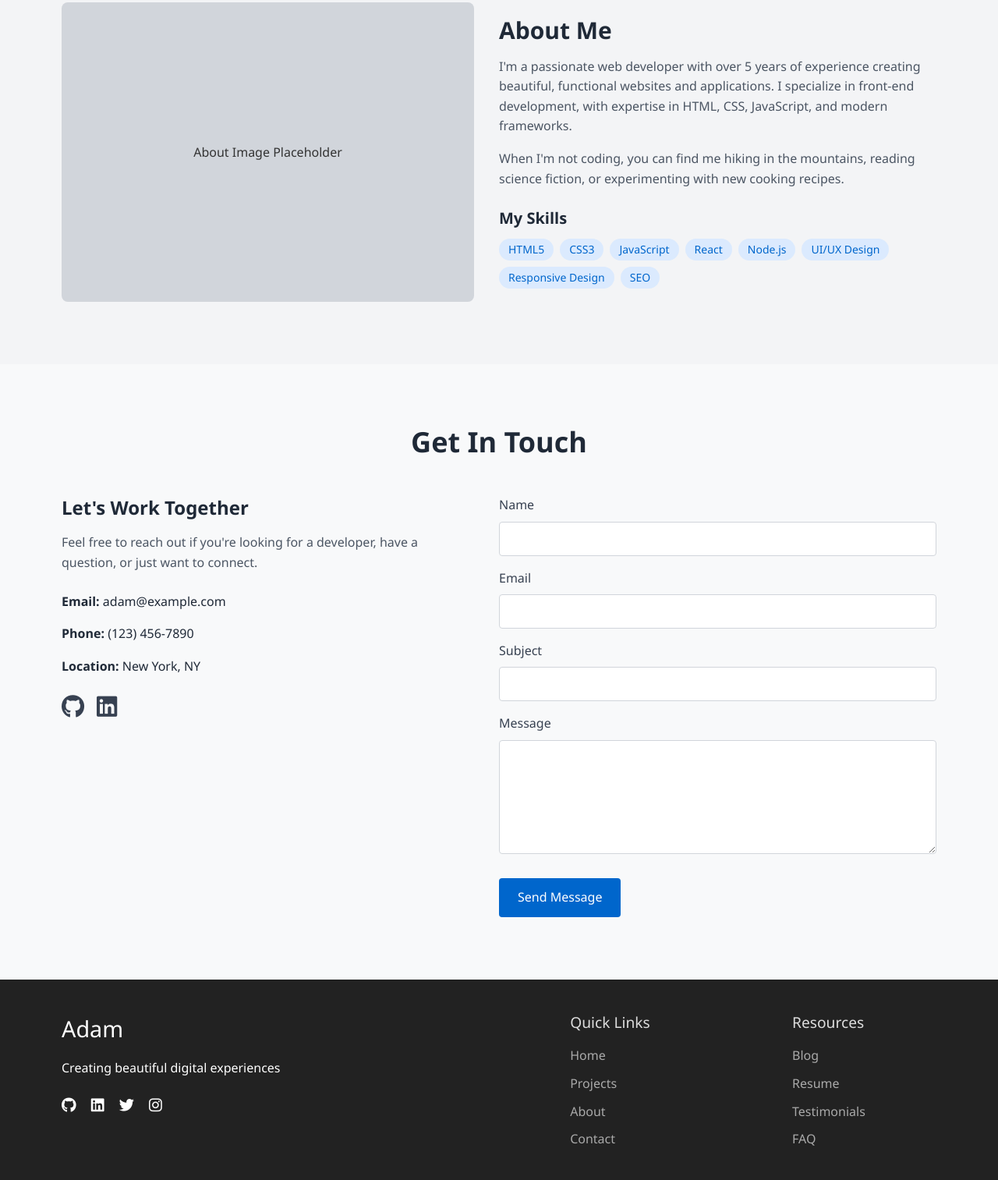
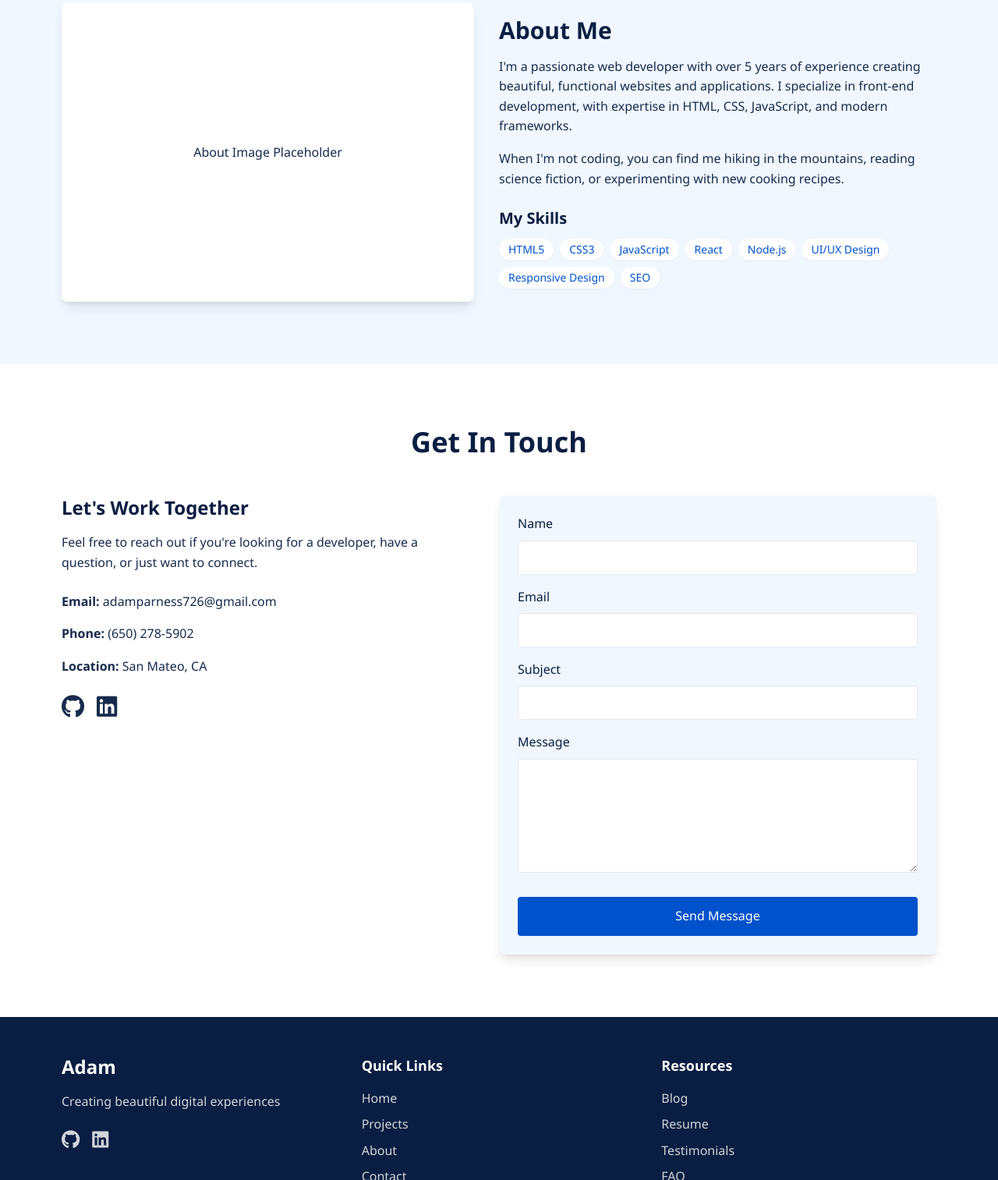
Before and after one commit to AdamParness/portfolio, a website: page index.html in a window 1280 px wide. Shown: the part 1287-2800 px from the top of the page at 78% size. Drawn offline with Linux system fonts and the light colour scheme.

Commit message:
Update color scheme to blue and white, add images directory

```diff
--- a/index.html
+++ b/index.html
@@ -14,8 +14,8 @@
             theme: {
                 extend: {
                     colors: {
-                        primary: '#0066cc',
-                        secondary: '#004080',
+                        primary: '#0052CC',
+                        secondary: '#0747A6',
                     }
                 }
             }
@@ -32,18 +32,18 @@
         body {
             font-family: 'Segoe UI', Tahoma, Geneva, Verdana, sans-serif;
             line-height: 1.6;
-            color: #333;
-            background-color: #f8f9fa;
+            color: #172B4D;
+            background-color: #F7FAFC;
         }
 
         a {
             text-decoration: none;
-            color: #0066cc;
+            color: #0052CC;
             transition: color 0.3s;
         }
 
         a:hover {
-            color: #004080;
+            color: #0747A6;
         }
 
         img {
@@ -476,68 +476,59 @@
         }
     </style>
 </head>
-<body>
+<body class="bg-offwhite text-darkblue">
     <!-- Header -->
     <header class="bg-white shadow-md sticky top-0 z-50">
         <div class="container mx-auto px-4">
             <nav class="flex justify-between items-center py-5">
-                <div class="text-2xl font-bold text-gray-800">Adam</div>
+                <div class="text-2xl font-bold text-darkblue">Adam</div>
                 <ul class="hidden md:flex space-x-8">
-                    <li><a href="#home" class="text-gray-700 font-medium hover:text-primary transition-colors">Home</a></li>
-                    <li><a href="#projects" class="text-gray-700 font-medium hover:text-primary transition-colors">Projects</a></li>
-                    <li><a href="#about" class="text-gray-700 font-medium hover:text-primary transition-colors">About</a></li>
-                    <li><a href="#contact" class="text-gray-700 font-medium hover:text-primary transition-colors">Contact</a></li>
+                    <li><a href="#home" class="text-darkblue font-medium hover:text-primary transition-colors">Home</a></li>
+                    <li><a href="#projects" class="text-darkblue font-medium hover:text-primary transition-colors">Projects</a></li>
+                    <li><a href="#about" class="text-darkblue font-medium hover:text-primary transition-colors">About</a></li>
+                    <li><a href="#contact" class="text-darkblue font-medium hover:text-primary transition-colors">Contact</a></li>
                 </ul>
-                <div class="md:hidden text-2xl cursor-pointer">☰</div>
+                <div class="md:hidden text-2xl cursor-pointer text-darkblue">☰</div>
             </nav>
         </div>
     </header>
 
     <!-- Hero Section -->
-    <section id="home" class="bg-gray-100 py-20">
+    <section id="home" class="bg-lightblue py-20">
         <div class="container mx-auto px-4">
             <div class="flex flex-col md:flex-row items-center">
                 <div class="md:w-1/2 md:pr-8 mb-8 md:mb-0">
-                    <h1 class="text-4xl md:text-5xl font-bold text-gray-800 mb-4">Hi, I'm Adam</h1>
-                    <p class="text-xl text-gray-600 mb-6">A passionate developer creating beautiful and functional web experiences</p>
+                    <h1 class="text-4xl md:text-5xl font-bold text-navy mb-4">Hi, I'm Adam</h1>
+                    <p class="text-xl text-darkblue mb-6">A passionate developer creating beautiful and functional web experiences</p>
                     <a href="#projects" class="bg-primary hover:bg-secondary text-white font-medium py-3 px-6 rounded transition-colors duration-300">View My Work</a>
                 </div>
                 <div class="md:w-1/2">
-                    <div class="bg-gray-300 h-80 w-full rounded-lg flex items-center justify-center">Profile Image Placeholder</div>
+                    <div class="bg-white h-80 w-full rounded-lg shadow-lg flex items-center justify-center">Profile Image Placeholder</div>
                 </div>
             </div>
         </div>
     </section>
 
     <!-- Projects Section -->
-    <section id="projects" class="py-20">
+    <section id="projects" class="bg-white py-20">
         <div class="container mx-auto px-4">
-            <h2 class="text-3xl md:text-4xl font-bold text-center text-gray-800 mb-12">My Projects</h2>
+            <h2 class="text-3xl md:text-4xl font-bold text-center text-navy mb-12">My Projects</h2>
             <div class="grid grid-cols-1 md:grid-cols-2 lg:grid-cols-3 gap-8">
-                <!-- Project 1 -->
-                <div class="bg-white rounded-lg overflow-hidden shadow-lg transition-transform duration-300 hover:-translate-y-2 hover:shadow-xl">
-                    <div class="bg-gray-300 h-48 flex items-center justify-center">Project Image Placeholder</div>
+                <!-- Project Cards -->
+                <div class="bg-lightblue rounded-lg overflow-hidden shadow-lg transition-transform duration-300 hover:-translate-y-2 hover:shadow-xl">
+                    <img src="images/cat-dog-classifier.png" alt="Cat Dog Classifier Project" class="bg-white h-48 w-full object-cover">
                     <div class="p-6">
-                        <h3 class="text-xl font-bold text-gray-800 mb-2">E-commerce Website</h3>
-                        <p class="text-gray-600 mb-4">A fully responsive online store with shopping cart functionality and payment integration.</p>
+                        <h3 class="text-xl font-bold text-navy mb-2">Cat Dog Image Classifier</h3>
+                        <p class="text-darkblue mb-4">A web application that classifies images as either cats or dogs using a deep learning model based on MobileNetV2.</p>
                         <a href="#" class="inline-block bg-primary hover:bg-secondary text-white font-medium py-2 px-4 rounded transition-colors duration-300">View Project</a>
                     </div>
                 </div>
-                <!-- Project 2 -->
-                <div class="bg-white rounded-lg overflow-hidden shadow-lg transition-transform duration-300 hover:-translate-y-2 hover:shadow-xl">
-                    <div class="bg-gray-300 h-48 flex items-center justify-center">Project Image Placeholder</div>
+                <!-- Repeat for other project cards with the same styling -->
+                <div class="bg-lightblue rounded-lg overflow-hidden shadow-lg transition-transform duration-300 hover:-translate-y-2 hover:shadow-xl">
+                    <div class="bg-white h-48 flex items-center justify-center">Project Image Placeholder</div>
                     <div class="p-6">
-                        <h3 class="text-xl font-bold text-gray-800 mb-2">Portfolio Design</h3>
-                        <p class="text-gray-600 mb-4">A minimalist portfolio website designed for a professional photographer.</p>
-                        <a href="#" class="inline-block bg-primary hover:bg-secondary text-white font-medium py-2 px-4 rounded transition-colors duration-300">View Project</a>
-                    </div>
-                </div>
-                <!-- Project 3 -->
-                <div class="bg-white rounded-lg overflow-hidden shadow-lg transition-transform duration-300 hover:-translate-y-2 hover:shadow-xl">
-                    <div class="bg-gray-300 h-48 flex items-center justify-center">Project Image Placeholder</div>
-                    <div class="p-6">
-                        <h3 class="text-xl font-bold text-gray-800 mb-2">Task Management App</h3>
-                        <p class="text-gray-600 mb-4">A productivity application built with React for organizing and tracking tasks.</p>
+                        <h3 class="text-xl font-bold text-navy mb-2">Portfolio Design</h3>
+                        <p class="text-darkblue mb-4">A minimalist portfolio website designed for a professional photographer.</p>
                         <a href="#" class="inline-block bg-primary hover:bg-secondary text-white font-medium py-2 px-4 rounded transition-colors duration-300">View Project</a>
                     </div>
                 </div>
@@ -546,27 +537,27 @@
     </section>
 
     <!-- About Section -->
-    <section id="about" class="bg-gray-100 py-20">
+    <section id="about" class="bg-lightblue py-20">
         <div class="container mx-auto px-4">
             <div class="flex flex-col md:flex-row items-center">
                 <div class="md:w-1/2 md:pr-8 mb-8 md:mb-0">
-                    <div class="bg-gray-300 h-96 w-full rounded-lg flex items-center justify-center">About Image Placeholder</div>
+                    <div class="bg-white h-96 w-full rounded-lg shadow-lg flex items-center justify-center">About Image Placeholder</div>
                 </div>
                 <div class="md:w-1/2">
-                    <h2 class="text-3xl font-bold text-gray-800 mb-4">About Me</h2>
-                    <p class="text-gray-600 mb-4">I'm a passionate web developer with over 5 years of experience creating beautiful, functional websites and applications. I specialize in front-end development, with expertise in HTML, CSS, JavaScript, and modern frameworks.</p>
-                    <p class="text-gray-600 mb-6">When I'm not coding, you can find me hiking in the mountains, reading science fiction, or experimenting with new cooking recipes.</p>
+                    <h2 class="text-3xl font-bold text-navy mb-4">About Me</h2>
+                    <p class="text-darkblue mb-4">I'm a passionate web developer with over 5 years of experience creating beautiful, functional websites and applications. I specialize in front-end development, with expertise in HTML, CSS, JavaScript, and modern frameworks.</p>
+                    <p class="text-darkblue mb-6">When I'm not coding, you can find me hiking in the mountains, reading science fiction, or experimenting with new cooking recipes.</p>
                     <div>
-                        <h3 class="text-xl font-bold text-gray-800 mb-3">My Skills</h3>
+                        <h3 class="text-xl font-bold text-navy mb-3">My Skills</h3>
                         <div class="flex flex-wrap gap-2">
-                            <span class="bg-blue-100 text-primary px-3 py-1 rounded-full text-sm">HTML5</span>
-                            <span class="bg-blue-100 text-primary px-3 py-1 rounded-full text-sm">CSS3</span>
-                            <span class="bg-blue-100 text-primary px-3 py-1 rounded-full text-sm">JavaScript</span>
-                            <span class="bg-blue-100 text-primary px-3 py-1 rounded-full text-sm">React</span>
-                            <span class="bg-blue-100 text-primary px-3 py-1 rounded-full text-sm">Node.js</span>
-                            <span class="bg-blue-100 text-primary px-3 py-1 rounded-full text-sm">UI/UX Design</span>
-                            <span class="bg-blue-100 text-primary px-3 py-1 rounded-full text-sm">Responsive Design</span>
-                            <span class="bg-blue-100 text-primary px-3 py-1 rounded-full text-sm">SEO</span>
+                            <span class="bg-white text-primary px-3 py-1 rounded-full text-sm shadow-sm">HTML5</span>
+                            <span class="bg-white text-primary px-3 py-1 rounded-full text-sm shadow-sm">CSS3</span>
+                            <span class="bg-white text-primary px-3 py-1 rounded-full text-sm shadow-sm">JavaScript</span>
+                            <span class="bg-white text-primary px-3 py-1 rounded-full text-sm shadow-sm">React</span>
+                            <span class="bg-white text-primary px-3 py-1 rounded-full text-sm shadow-sm">Node.js</span>
+                            <span class="bg-white text-primary px-3 py-1 rounded-full text-sm shadow-sm">UI/UX Design</span>
+                            <span class="bg-white text-primary px-3 py-1 rounded-full text-sm shadow-sm">Responsive Design</span>
+                            <span class="bg-white text-primary px-3 py-1 rounded-full text-sm shadow-sm">SEO</span>
                         </div>
                     </div>
                 </div>
@@ -575,33 +566,33 @@
     </section>
 
     <!-- Contact Section -->
-    <section id="contact" class="py-20">
+    <section id="contact" class="bg-white py-20">
         <div class="container mx-auto px-4">
-            <h2 class="text-3xl md:text-4xl font-bold text-center text-gray-800 mb-12">Get In Touch</h2>
+            <h2 class="text-3xl md:text-4xl font-bold text-center text-navy mb-12">Get In Touch</h2>
             <div class="flex flex-col md:flex-row">
                 <div class="md:w-1/2 md:pr-8 mb-8 md:mb-0">
-                    <h3 class="text-2xl font-bold text-gray-800 mb-4">Let's Work Together</h3>
-                    <p class="text-gray-600 mb-6">Feel free to reach out if you're looking for a developer, have a question, or just want to connect.</p>
+                    <h3 class="text-2xl font-bold text-navy mb-4">Let's Work Together</h3>
+                    <p class="text-darkblue mb-6">Feel free to reach out if you're looking for a developer, have a question, or just want to connect.</p>
                     <div class="mb-4">
-                        <p class="text-gray-800"><strong>Email:</strong> adam@example.com</p>
+                        <p class="text-darkblue"><strong>Email:</strong> adamparness726@gmail.com</p>
                     </div>
                     <div class="mb-4">
-                        <p class="text-gray-800"><strong>Phone:</strong> (123) 456-7890</p>
+                        <p class="text-darkblue"><strong>Phone:</strong> (650) 278-5902</p>
                     </div>
                     <div class="mb-6">
-                        <p class="text-gray-800"><strong>Location:</strong> New York, NY</p>
+                        <p class="text-darkblue"><strong>Location:</strong> San Mateo, CA</p>
                     </div>
                     <div class="flex space-x-4">
-                        <a href="https://github.com/" target="_blank" class="text-gray-700 hover:text-primary transition-colors">
+                        <a href="https://github.com/AdamParness" target="_blank" class="text-darkblue hover:text-primary transition-colors">
                             <i class="fab fa-github text-3xl"></i>
                         </a>
-                        <a href="https://linkedin.com/" target="_blank" class="text-gray-700 hover:text-primary transition-colors">
+                        <a href="https://www.linkedin.com/in/adam-parness/" target="_blank" class="text-darkblue hover:text-primary transition-colors">
                             <i class="fab fa-linkedin text-3xl"></i>
                         </a>
                     </div>
                 </div>
                 <div class="md:w-1/2">
-                    <form action="https://formsubmit.co/adamparness726@gmail.com" method="POST">
+                    <form action="https://formsubmit.co/6073bf12fa0c177f34842cfde7d68d40" method="POST" class="bg-lightblue p-6 rounded-lg shadow-lg">
                         <!-- Honeypot -->
                         <input type="text" name="_honey" style="display: none;">
                         <!-- Disable Captcha -->
@@ -610,22 +601,22 @@
                         <input type="hidden" name="_next" value="https://adamparness.github.io/portfolio/thanks.html">
 
                         <div class="mb-4">
-                            <label for="name" class="block text-gray-700 mb-2">Name</label>
-                            <input type="text" name="name" id="name" class="w-full px-4 py-2 border border-gray-300 rounded focus:outline-none focus:ring-2 focus:ring-primary focus:border-transparent" required>
+                            <label for="name" class="block text-navy mb-2">Name</label>
+                            <input type="text" name="name" id="name" class="w-full px-4 py-2 border border-gray-200 rounded focus:outline-none focus:ring-2 focus:ring-primary focus:border-transparent bg-white" required>
                         </div>
                         <div class="mb-4">
-                            <label for="email" class="block text-gray-700 mb-2">Email</label>
-                            <input type="email" name="email" id="email" class="w-full px-4 py-2 border border-gray-300 rounded focus:outline-none focus:ring-2 focus:ring-primary focus:border-transparent" required>
+                            <label for="email" class="block text-navy mb-2">Email</label>
+                            <input type="email" name="email" id="email" class="w-full px-4 py-2 border border-gray-200 rounded focus:outline-none focus:ring-2 focus:ring-primary focus:border-transparent bg-white" required>
                         </div>
                         <div class="mb-4">
-                            <label for="subject" class="block text-gray-700 mb-2">Subject</label>
-                            <input type="text" name="subject" id="subject" class="w-full px-4 py-2 border border-gray-300 rounded focus:outline-none focus:ring-2 focus:ring-primary focus:border-transparent" required>
+                            <label for="subject" class="block text-navy mb-2">Subject</label>
+                            <input type="text" name="subject" id="subject" class="w-full px-4 py-2 border border-gray-200 rounded focus:outline-none focus:ring-2 focus:ring-primary focus:border-transparent bg-white" required>
                         </div>
                         <div class="mb-6">
-                            <label for="message" class="block text-gray-700 mb-2">Message</label>
-                            <textarea name="message" id="message" rows="5" class="w-full px-4 py-2 border border-gray-300 rounded focus:outline-none focus:ring-2 focus:ring-primary focus:border-transparent" required></textarea>
+                            <label for="message" class="block text-navy mb-2">Message</label>
+                            <textarea name="message" id="message" rows="5" class="w-full px-4 py-2 border border-gray-200 rounded focus:outline-none focus:ring-2 focus:ring-primary focus:border-transparent bg-white" required></textarea>
                         </div>
-                        <button type="submit" class="bg-primary hover:bg-secondary text-white font-medium py-3 px-6 rounded transition-colors duration-300">Send Message</button>
+                        <button type="submit" class="w-full bg-primary hover:bg-secondary text-white font-medium py-3 px-6 rounded transition-colors duration-300">Send Message</button>
                     </form>
                 </div>
             </div>
@@ -633,41 +624,41 @@
     </section>
 
     <!-- Footer -->
-    <footer>
-        <div class="container">
-            <div class="footer-content">
-                <div class="footer-logo">
-                    <h2>Adam</h2>
-                    <p>Creating beautiful digital experiences</p>
-                    <div class="social-links">
-                        <a href="#" aria-label="GitHub"><i class="fab fa-github"></i></a>
-                        <a href="#" aria-label="LinkedIn"><i class="fab fa-linkedin"></i></a>
-                        <a href="#" aria-label="Twitter"><i class="fab fa-twitter"></i></a>
-                        <a href="#" aria-label="Instagram"><i class="fab fa-instagram"></i></a>
+    <footer class="bg-navy text-white py-12">
+        <div class="container mx-auto px-4">
+            <div class="grid grid-cols-1 md:grid-cols-3 gap-8">
+                <div>
+                    <h2 class="text-2xl font-bold mb-4">Adam</h2>
+                    <p class="text-gray-300 mb-6">Creating beautiful digital experiences</p>
+                    <div class="flex space-x-4">
+                        <a href="#" class="text-gray-300 hover:text-white transition-colors" aria-label="GitHub">
+                            <i class="fab fa-github text-2xl"></i>
+                        </a>
+                        <a href="#" class="text-gray-300 hover:text-white transition-colors" aria-label="LinkedIn">
+                            <i class="fab fa-linkedin text-2xl"></i>
+                        </a>
                     </div>
                 </div>
-                <div class="footer-links">
-                    <div>
-                        <h3>Quick Links</h3>
-                        <ul>
-                            <li><a href="#home">Home</a></li>
-                            <li><a href="#projects">Projects</a></li>
-                            <li><a href="#about">About</a></li>
-                            <li><a href="#contact">Contact</a></li>
-                        </ul>
-                    </div>
-                    <div>
-                        <h3>Resources</h3>
-                        <ul>
-                            <li><a href="#">Blog</a></li>
-                            <li><a href="#">Resume</a></li>
-                            <li><a href="#">Testimonials</a></li>
-                            <li><a href="#">FAQ</a></li>
-                        </ul>
-                    </div>
+                <div>
+                    <h3 class="text-lg font-semibold mb-4">Quick Links</h3>
+                    <ul class="space-y-2">
+                        <li><a href="#home" class="text-gray-300 hover:text-white transition-colors">Home</a></li>
+                        <li><a href="#projects" class="text-gray-300 hover:text-white transition-colors">Projects</a></li>
+                        <li><a href="#about" class="text-gray-300 hover:text-white transition-colors">About</a></li>
+                        <li><a href="#contact" class="text-gray-300 hover:text-white transition-colors">Contact</a></li>
+                    </ul>
+                </div>
+                <div>
+                    <h3 class="text-lg font-semibold mb-4">Resources</h3>
+                    <ul class="space-y-2">
+                        <li><a href="#" class="text-gray-300 hover:text-white transition-colors">Blog</a></li>
+                        <li><a href="#" class="text-gray-300 hover:text-white transition-colors">Resume</a></li>
+                        <li><a href="#" class="text-gray-300 hover:text-white transition-colors">Testimonials</a></li>
+                        <li><a href="#" class="text-gray-300 hover:text-white transition-colors">FAQ</a></li>
+                    </ul>
                 </div>
             </div>
-            <div class="footer-bottom">
+            <div class="border-t border-gray-700 mt-8 pt-8 text-center text-gray-300">
                 <p>&copy; 2025 Adam. All rights reserved.</p>
             </div>
         </div>
```
Also changed, not shown: tailwind.config.js (+8 -2 lines), dist/output.css, images/cat-dog-classifier.png (added).
